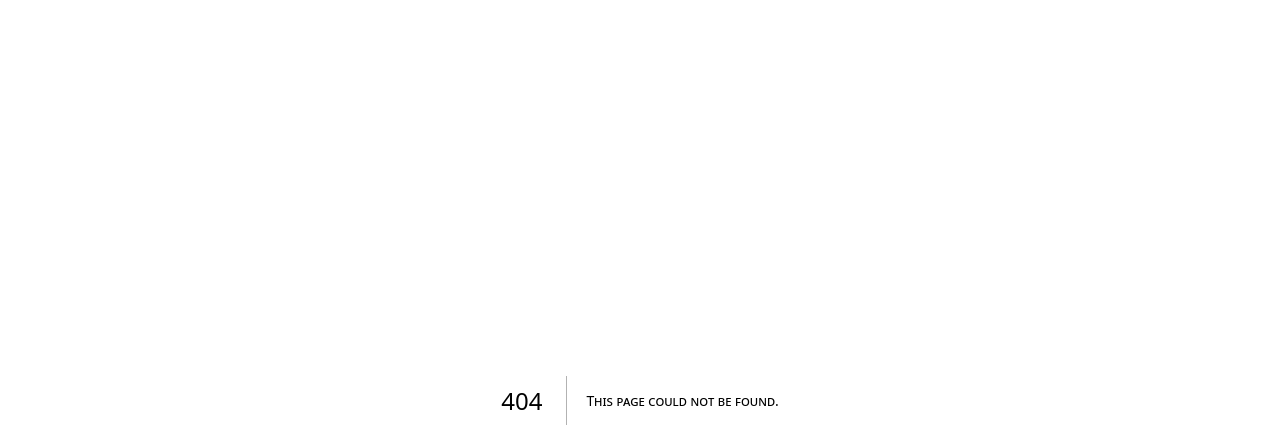
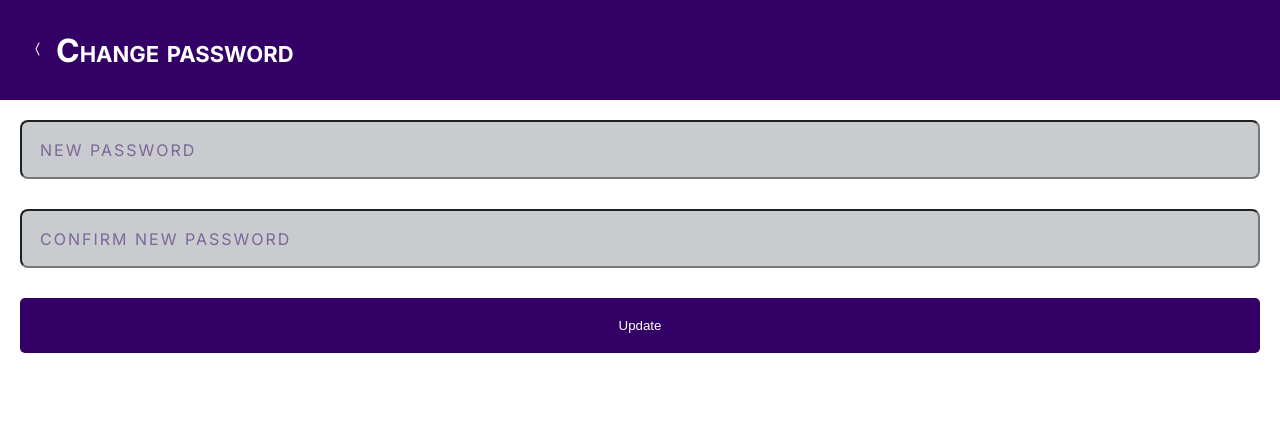
Before and after one commit to Aswatth/course-registration-frontend, a Next.js app: page /update_password in a window 1280 px wide. Before the commit this address had no page. Shown: the top 448 px of the page. Built offline with nearby package versions, Linux system fonts and the light colour scheme; no server answers.

Commit message:
Added functionality to update password for all users

```diff
--- /dev/null
+++ b/src/app/(clients)/update_password_client.js
@@ -0,0 +1,41 @@
+"use server";
+import { jwtDecode } from "jwt-decode";
+import { cookies } from "next/headers";
+
+const API = process.env.NEXT_PUBLIC_API;
+const COOKIE_NAME = process.env.NEXT_PUBLIC_COOKIE_NAME;
+
+export const UpdatePassword = async (new_password) => {
+  var body = null;
+  // Get cookies
+  const cookie = cookies().get(COOKIE_NAME);
+
+  // Extract user_type and email_id from token
+  const decoded_token = jwtDecode(cookie.value.split(" ")[1]);
+  var user_type = decoded_token["user_type"].toLowerCase();
+  const email_id = decoded_token["email_id"];
+
+  if (user_type != "admin") {
+    user_type += "s";
+  }
+
+  //Update correct user's password
+  try {
+    const response = await fetch(
+      API + "/" + user_type + "/password/" + email_id,
+      {
+        method: "PUT",
+        headers: {
+          Authorization: cookie.value,
+        },
+        body: JSON.stringify({ new_password: new_password }),
+      }
+    );
+    if (response.status != 200) {
+      body = await response.json();
+    }
+  } catch {
+    console.log("CANNOT UPDATE PASSWORD");
+  }
+  return body;
+};
--- /dev/null
+++ b/src/app/update_password/page.js
@@ -0,0 +1,87 @@
+"use client";
+import { useRouter } from "next/navigation";
+import style from "./update_password.module.css";
+import { useState } from "react";
+import toast from "react-hot-toast";
+
+import { UpdatePassword } from "@/app/(clients)/update_password_client";
+
+export default function ChangePassword() {
+  const [new_password, setNewPassword] = useState("");
+  const [confirm_new_password, setConfirmNewPassword] = useState("");
+
+  const router = useRouter();
+
+  function updatePassword() {
+    if (new_password == "" && confirm_new_password == "") {
+      toast.error("New password cannot be empty");
+    }
+    if (new_password != confirm_new_password) {
+      toast.error("Password does not match!");
+    } else {
+      UpdatePassword(new_password).then((response) => {
+        if (response == null || response == undefined) {
+          toast.success("Successfully updated password");
+          router.back();
+        } else {
+          toast.error(response["response"]);
+        }
+      });
+    }
+  }
+
+  return (
+    <div className={style["page"]}>
+      <div className={style["header"]}>
+        <button onClick={() => router.back()}>
+          <svg
+            xmlns="http://www.w3.org/2000/svg"
+            width="16"
+            height="16"
+            fill="currentColor"
+            class="bi bi-chevron-compact-left"
+            viewBox="0 0 16 16"
+          >
+            <path
+              fill-rule="evenodd"
+              d="M9.224 1.553a.5.5 0 0 1 .223.67L6.56 8l2.888 5.776a.5.5 0 1 1-.894.448l-3-6a.5.5 0 0 1 0-.448l3-6a.5.5 0 0 1 .67-.223"
+            />
+          </svg>
+        </button>
+        <h1>Change password</h1>
+      </div>
+      <div className={style["content"]}>
+        <div className={style["input-decoration"]}>
+          <input
+            type="password"
+            required={true}
+            name="new_password"
+            id="new_password"
+            onChange={(e) => {
+              setNewPassword(e.target.value);
+            }}
+          ></input>
+          <span>New password</span>
+        </div>
+        <div className={style["input-decoration"]}>
+          <input
+            type="password"
+            required={true}
+            name="confirm_new_password"
+            id="confirm_new_password"
+            onChange={(e) => {
+              setConfirmNewPassword(e.target.value);
+            }}
+          ></input>
+          <span>Confirm new password</span>
+        </div>
+        <button
+          className={style["update-button"]}
+          onClick={() => updatePassword()}
+        >
+          Update
+        </button>
+      </div>
+    </div>
+  );
+}
--- /dev/null
+++ b/src/app/update_password/update_password.module.css
@@ -0,0 +1,75 @@
+.page {
+  min-height: 100vh;
+  display: flex;
+  flex-direction: column;
+}
+
+.header {
+  /* flex: 1; */
+  height: 100px;
+  background-color: hsl(var(--base-color800));
+  display: flex;
+  align-items: center;
+  color: white;
+  padding: calc(var(--default-padding) * 4);
+}
+
+.header h1 {
+  flex: 1;
+}
+
+.header-button {
+  background: transparent;
+  border: none;
+}
+
+.content {
+  flex: 1;
+  display: flex;
+  flex-direction: column;
+  /* justify-content: space-evenly; */
+  padding: calc(var(--default-padding) * 4);
+}
+
+.input-decoration {
+  position: relative;
+  display: flex;
+  width: 100%;
+}
+.input-decoration input {
+  width: 100%;
+  border-radius: calc(var(--default-border-radius) * 4);
+  padding: calc(var(--default-padding) * 4);
+  background-color: hsl(var(--grey200));
+  outline: none;
+  color: hsl(var(--base-color800));
+  margin-bottom: calc(var(--default-margin) * 15);
+}
+
+.input-decoration span {
+  position: absolute;
+  left: 10;
+  padding: calc(var(--default-padding) * 4);
+  text-transform: uppercase;
+  letter-spacing: 2px;
+  pointer-events: none;
+  color: hsla(var(--base-color800), 0.5);
+  transition: 0.5s;
+}
+
+.input-decoration input:valid ~ span,
+.input-decoration input:focus ~ span {
+  color: hsl(var(--base-color800));
+  transform: translateX(10px) translateY(-20px);
+  background-color: white;
+  color: hsl(var(--base-color800));
+  padding: calc(var(--default-padding) * 2);
+  font-size: 0.8em;
+  font-weight: bold;
+  border-radius: 10px;
+  border: solid 2px hsl(var(--base-color800), 0.2);
+}
+
+.update-button {
+  padding: calc(var(--default-padding) * 4);
+}
```
Also changed, not shown: src/app/admin/[email_id]/page.js (+6 -1 lines), src/app/professor/[email_id]/page.js (+8 -0 lines), src/app/student/[email_id]/page.js (+8 -0 lines).
